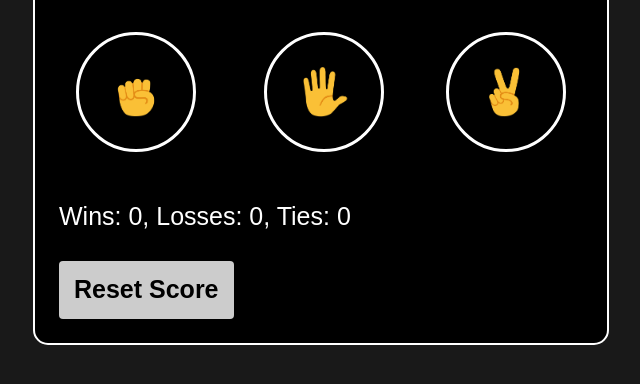
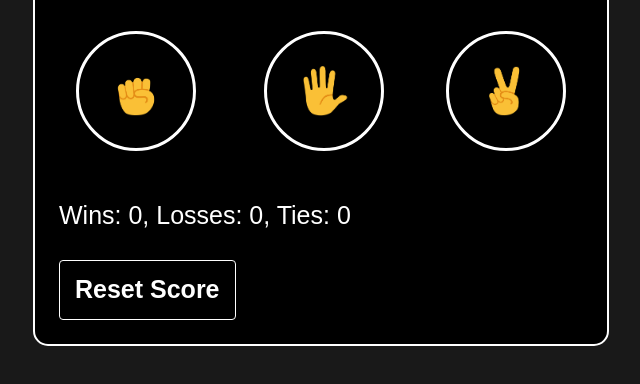
Before and after one commit to dattu9133/Rock-Paper-Scissors, a plain HTML site: page index.html in a window 1280 px wide. In both pictures the pointer is over the button "Reset Score". Shown: the part 278-662 px from the top of the page, without its empty margins (319-959 px from the left). Drawn offline with nearby package versions, Linux system fonts and the light colour scheme.

Commit message:
style: Improve button hover effect

```diff
--- a/index.html
+++ b/index.html
@@ -70,9 +70,12 @@
     }
 
     .reset-score:hover {
+      box-sizing: border-box !important;
+      border: 1px solid white;
+      background-color: black;
       font-weight: 600;
-      opacity: 80%;
-
+      /* transform: scale(.998); */
+      color: white;
     }
 
     @media screen and (max-width: 600px) {
```
